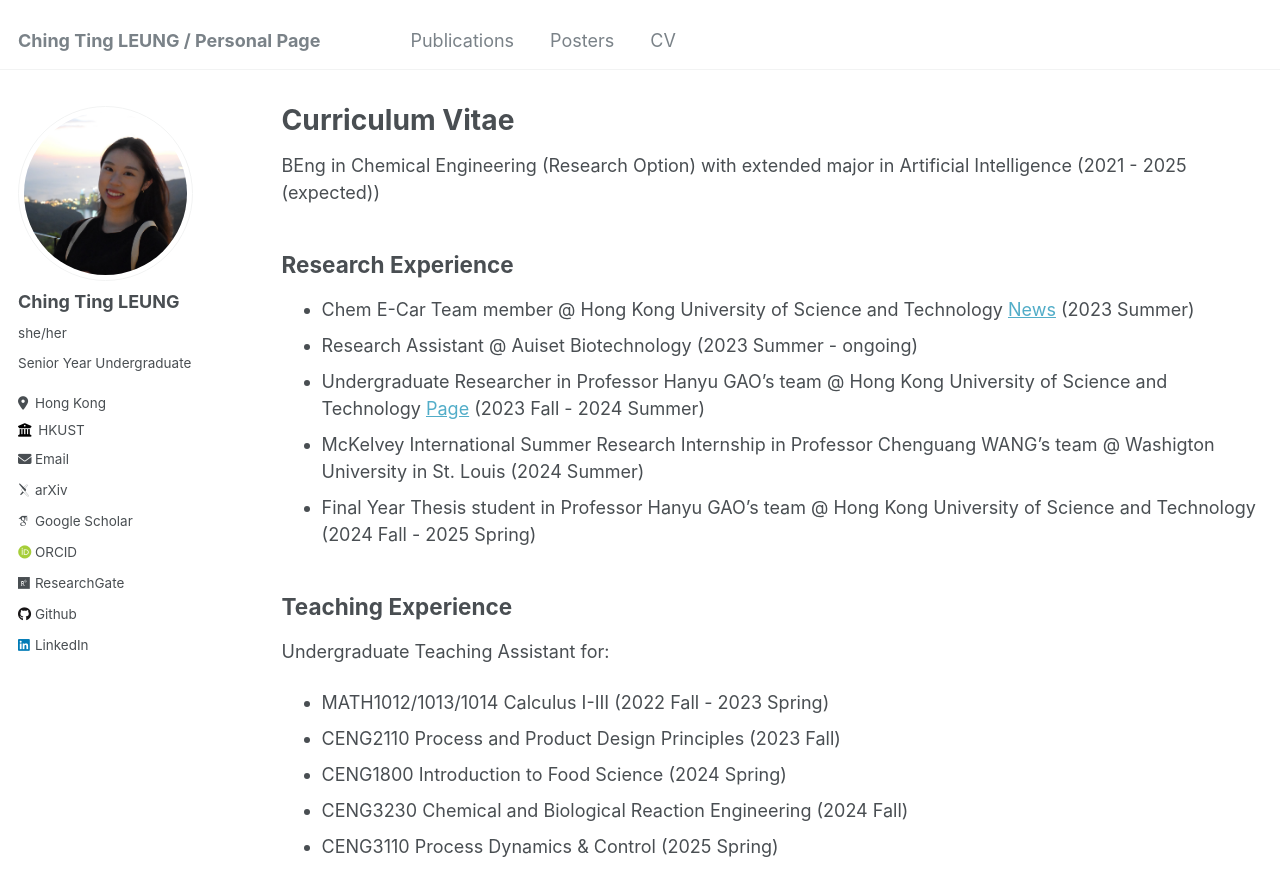
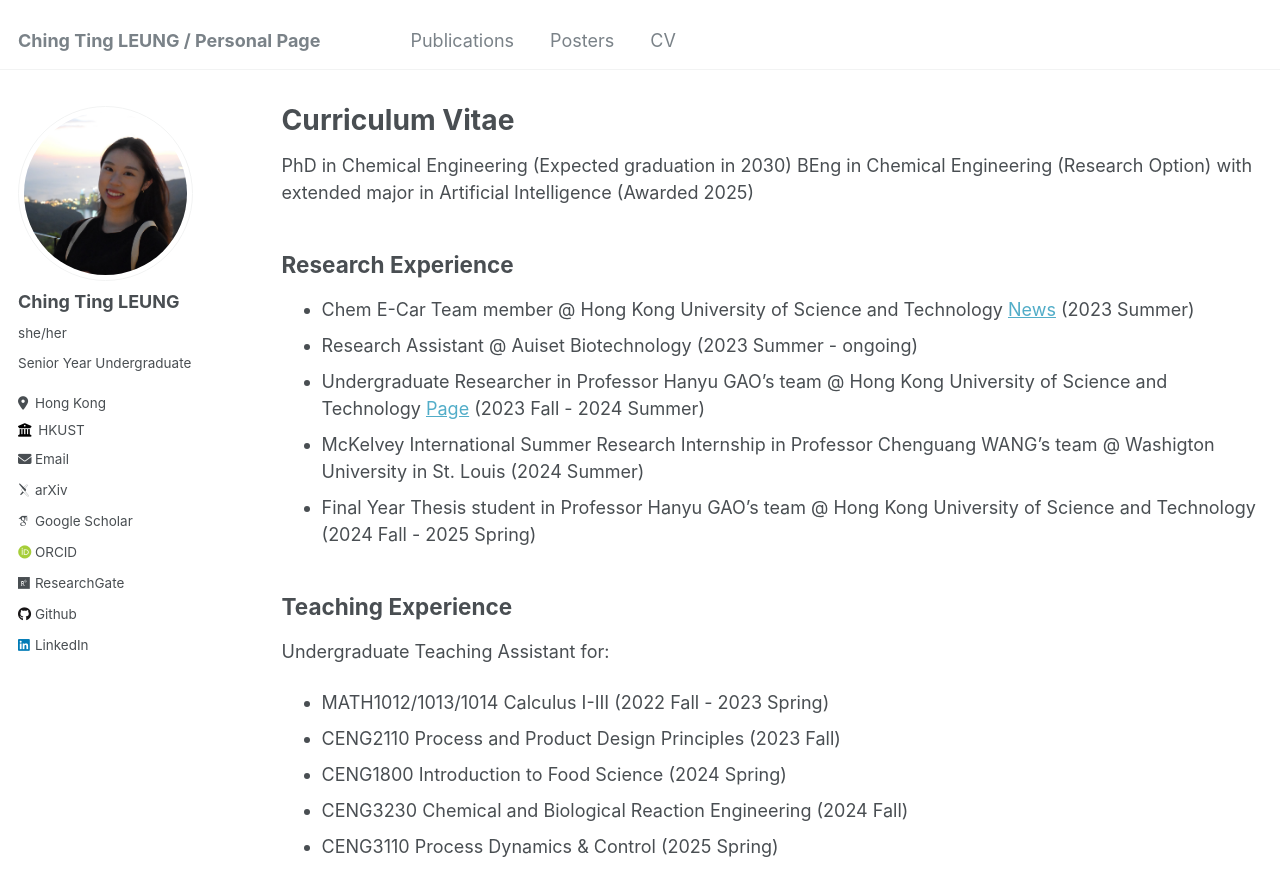
Before and after one commit to ting2025/ting2025.github.io, a Jekyll site: the page built from _pages/cv.md, in a window 1280 px wide and 900 px high. Shown: the top 896 px of the window. Built offline with Jekyll 4.4.1, drawn with Linux system fonts in a browser that asks for light colours; some web fonts are replaced.

Commit message:
Update cv.md

```diff
--- a/_pages/cv.md
+++ b/_pages/cv.md
@@ -8,8 +8,8 @@ redirect_from:
 ---
 
 {% include base_path %}
-
-BEng in Chemical Engineering (Research Option) with extended major in Artificial Intelligence (2021 - 2025 (expected))
+PhD in Chemical Engineering (Expected graduation in 2030)
+BEng in Chemical Engineering (Research Option) with extended major in Artificial Intelligence (Awarded 2025)
 
 ## Research Experience
 - Chem E-Car Team member @ Hong Kong University of Science and Technology [News](https://seng.hkust.edu.hk/news/20231211/hkust-chem-e-car-team-placed-11th-globally-and-won-best-video-award-2023-aiche-chem-e-car-competition) (2023 Summer)
```
